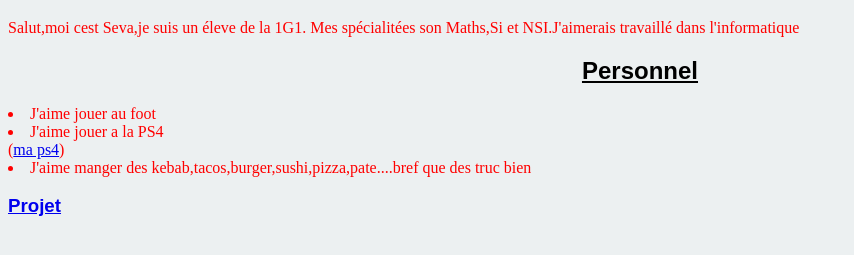
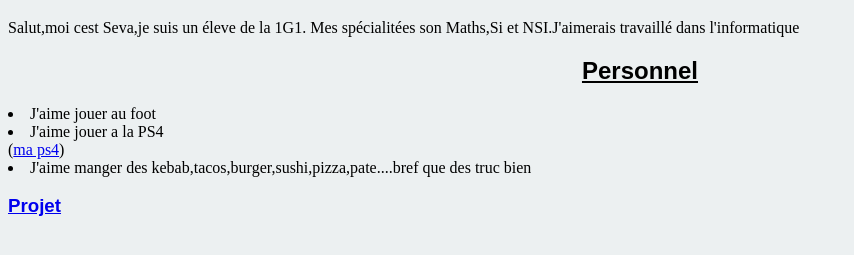
Before and after one commit to Seva0174/CinqueSeva, a plain HTML site: page index.html in a window 1280 px wide. Shown: the part 383-638 px from the top of the page, without its empty margins (0-854 px from the left). Drawn offline with Linux system fonts and the light colour scheme.

Commit message:
Update style.css

```diff
--- a/style.css
+++ b/style.css
@@ -12,8 +12,8 @@ h1
 p1
 {
 
-    font-family: "Gadugi";
-    color:red;
+    font-familly:Gadugi,"Gadugi";
+
 
 }
 h2
```
